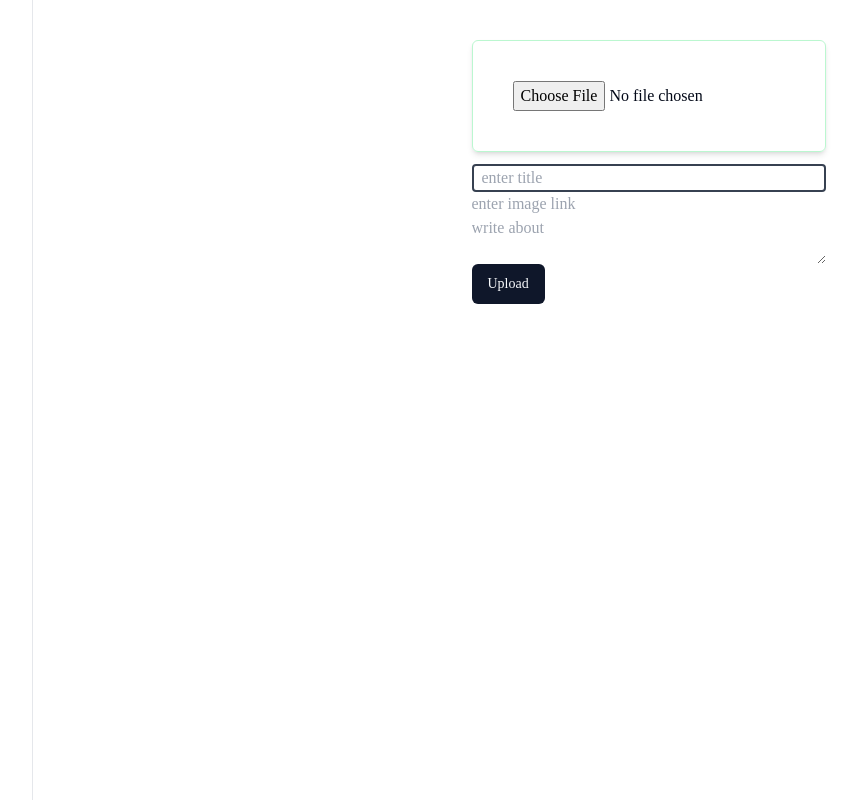
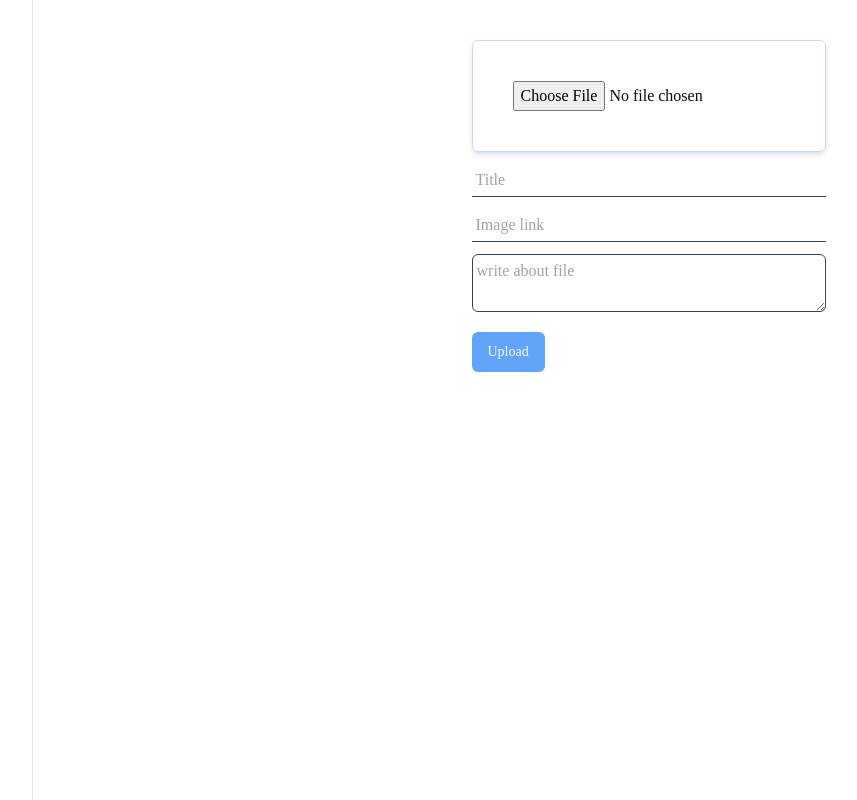
Before and after one commit to hcoretech/software_city, a Next.js app: page /Home in a window 1280 px wide. Shown: the whole page, without its empty margins (16-873 px from the left). Built offline with nearby package versions, Linux system fonts and the light colour scheme.

Commit message:
new work done on create

```diff
--- a/components/create.tsx
+++ b/components/create.tsx
@@ -37,7 +37,9 @@ export default function Create ()  {
         contentType:file.type,
         handleUploadUrl:'/api/uploadFile',
         clientPayload:title,
-        abortSignal:abortController.signal
+        abortSignal:abortController.signal,
+
+
 
 
 
@@ -126,10 +128,10 @@ const handleSubmit = async(event:FormEvent<HTMLFormElement>) => {
 
     return (
         <section className="pt-10">
-             <form onSubmit={handleSubmit} encType="multipart/form-data" >
+             <form onSubmit={handleSubmit} encType="multipart/form-data" className="gap-5 flex flex-col" >
                 <div className="flex flex-col gap-3 ">
 
-                    <div className=" p-10 rounded-md   border border-green-200 shadow-md">
+                    <div className=" p-10 rounded-md   border border-blue-200 shadow-md">
 
 
                        <input  className=""
@@ -141,38 +143,43 @@ const handleSubmit = async(event:FormEvent<HTMLFormElement>) => {
                         />
 
                     </div>
-                    <div className="flex flex-col">
+                    <div className="flex flex-col gap-3">
                        <input
-                        className="p-2 border-gray-700 border-2 rounded-sm h-7 "
+                        className= " p-1 border-gray-700 border-b "
                         name="title"
                         type='text'
                         onChange={(e)=>setTitle(e.target.value)}
                         value={title}
-                        placeholder="enter title"
+                        placeholder="Title"
                        />
                        <input
+                       className="p-1 border-gray-700 border-b "
                         name="imageLink"
                         type='text'
                         onChange={(e)=>setImageLink(e.target.value)}
                         value={imageLink}
-                        placeholder="enter image link"
+                        placeholder="Image link "
                        />
                        <textarea
+                        className="p-1 border-gray-700 border rounded-md"
                         name="description"
+                        lang="eng"
                         onChange={(e)=>setDescription(e.target.value)}
                         value={description}
-                        placeholder="write about"
+                        placeholder="write about file"
                        />
                     </div>
                   </div>
-                  <div className="flex flex-row gap-5">
+                  <div className="flex flex-row gap-5 justify-space-between ">
                     <Button type='submit'
+                       className="bg-blue-400 hover:bg-blue-200"
                        disabled={loading}>
                         {loading ? <LuLoader2  className="animate-spin text-white w-[25px] h-[25px]"/>:'Upload'}
                     </Button>
                    {
                     loading &&
                    <Button type='submit'
+                    className="bg-red-500 hover:bg-red-200"
                    onClick={()=>{
                      abortController.abort;
                      setLoading(false);
```
